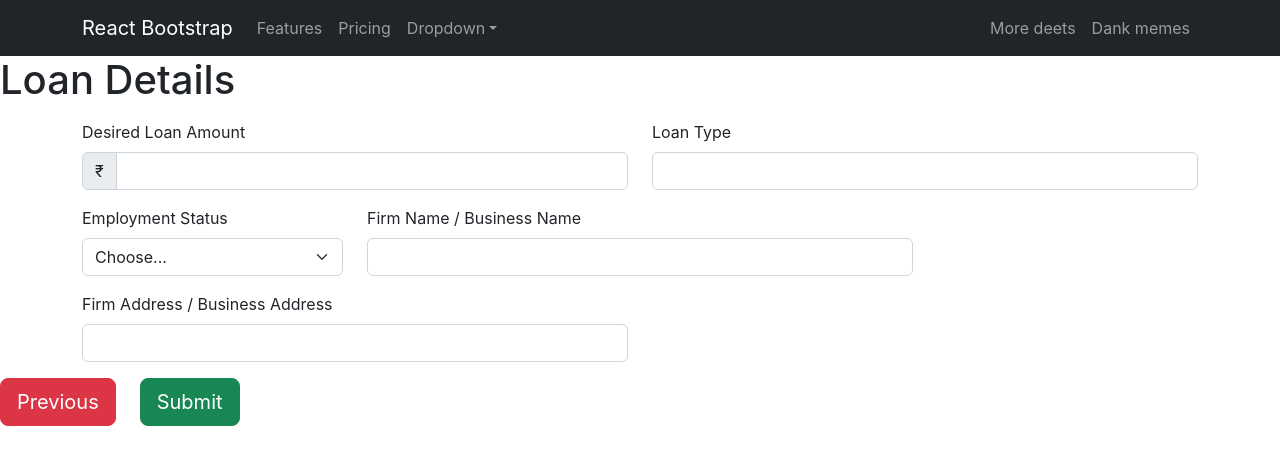
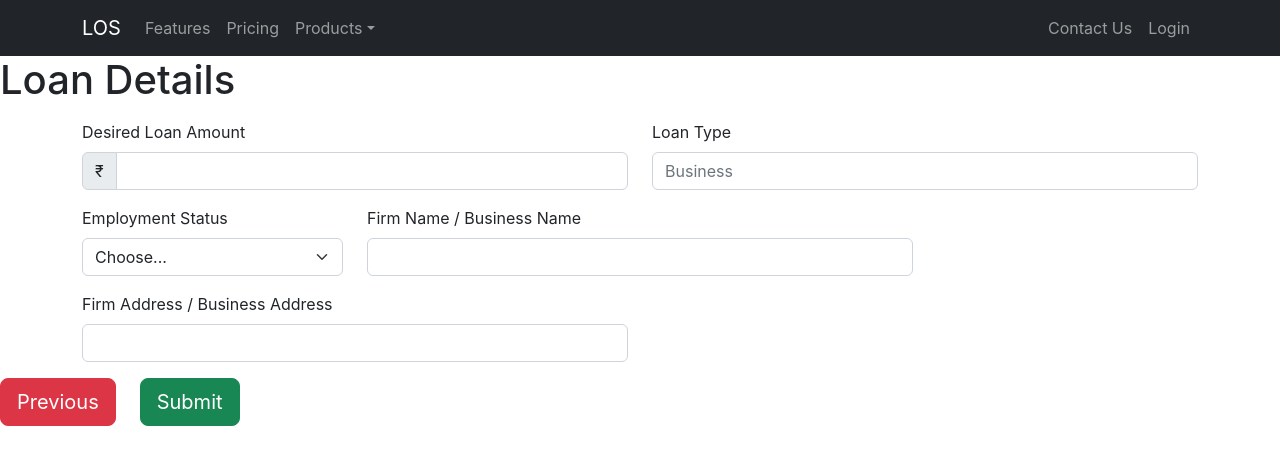
Before and after one commit to aryan-michael/los-final, a React (Create React App) app in the folder lord-save-me/: page /loan/business in a window 1280 px wide. Both pictures are taken after a click on the button "Next". Shown: the top 464 px of the page. Built offline with nearby package versions, Linux system fonts and the light colour scheme.

Commit message:
small changes

```diff
--- a/lord-save-me/src/App.js
+++ b/lord-save-me/src/App.js
@@ -3,7 +3,6 @@ import Home from './pages/Home';
 import { Routes, Route } from 'react-router-dom';
 import NavBar from './components/NavBar/NavBar';
 import Forms from './pages/Forms';
-//import ProductForm from './pages/ProductForm';
 
 function App() {
   return (
--- a/lord-save-me/src/components/NavBar/NavBar.jsx
+++ b/lord-save-me/src/components/NavBar/NavBar.jsx
@@ -6,14 +6,14 @@ const NavBar = () => {
             <Navbar bg="dark" variant="dark">
                 <Container>
                     <Navbar.Brand href="#home">
-                        React Bootstrap
+                        LOS
                     </Navbar.Brand>
                     <Navbar.Toggle aria-controls="responsive-navbar-nav" />
                     <Navbar.Collapse id="responsive-navbar-nav">
                         <Nav className="me-auto">
                             <Nav.Link href="#features">Features</Nav.Link>
                             <Nav.Link href="#pricing">Pricing</Nav.Link>
-                            <NavDropdown title="Dropdown" id="collasible-nav-dropdown">
+                            <NavDropdown title="Products" id="collasible-nav-dropdown">
                                 <NavDropdown.Item href="#action/3.1">Action</NavDropdown.Item>
                                 <NavDropdown.Item href="#action/3.2">
                                     Another action
@@ -26,9 +26,9 @@ const NavBar = () => {
                             </NavDropdown>
                         </Nav>
                         <Nav>
-                            <Nav.Link href="#deets">More deets</Nav.Link>
+                            <Nav.Link href="#deets">Contact Us</Nav.Link>
                             <Nav.Link eventKey={2} href="#memes">
-                                Dank memes
+                                Login
                             </Nav.Link>
                         </Nav>
                         <br />
--- a/lord-save-me/src/pages/Forms.jsx
+++ b/lord-save-me/src/pages/Forms.jsx
@@ -6,6 +6,7 @@ import LoanDetails from "./LoanDetails";
 function Forms() {
     const [page, setPage] = useState(0);
     const [formData, setFormData] = useState({
+        //personal details
         salutation: '',
         first_name: '',
         middle_name: '',
@@ -19,7 +20,7 @@ function Forms() {
         city: '',
         state: '',
         country: '',
-
+        //loan details
         loanAmount: '',
         loanType: '', //display | not input
         empStatus: '', //professional | business
@@ -64,7 +65,7 @@ function Forms() {
                         className="me-4 btn btn-success btn-lg btn-block"
                         onClick={() => {
                             if (page === FormTitles.length - 1) {
-                                alert("FORM SUBMITTED");
+                                alert("An Email has been sent for verification");
                                 console.log(formData);
                             } else {
                                 setPage((currentPage) => currentPage + 1);
--- a/lord-save-me/src/pages/LoanDetails.jsx
+++ b/lord-save-me/src/pages/LoanDetails.jsx
@@ -17,7 +17,7 @@ const LoanDetails = ({ formData, setFormData }) => {
                     {/* LOAN TYPE : ONLY DISPLAY */}
                     <Form.Group controlId="formBasicEmail" className="col col-sm-6">
                         <Form.Label>Loan Type</Form.Label>
-                        <Form.Control type="text" name="loanType" value={formData.loanType} onChange={setFormData} className="form-control" />
+                        <Form.Control type="text" placeholder="Business" readOnly />
                     </Form.Group>
                 </Row>
 
```
